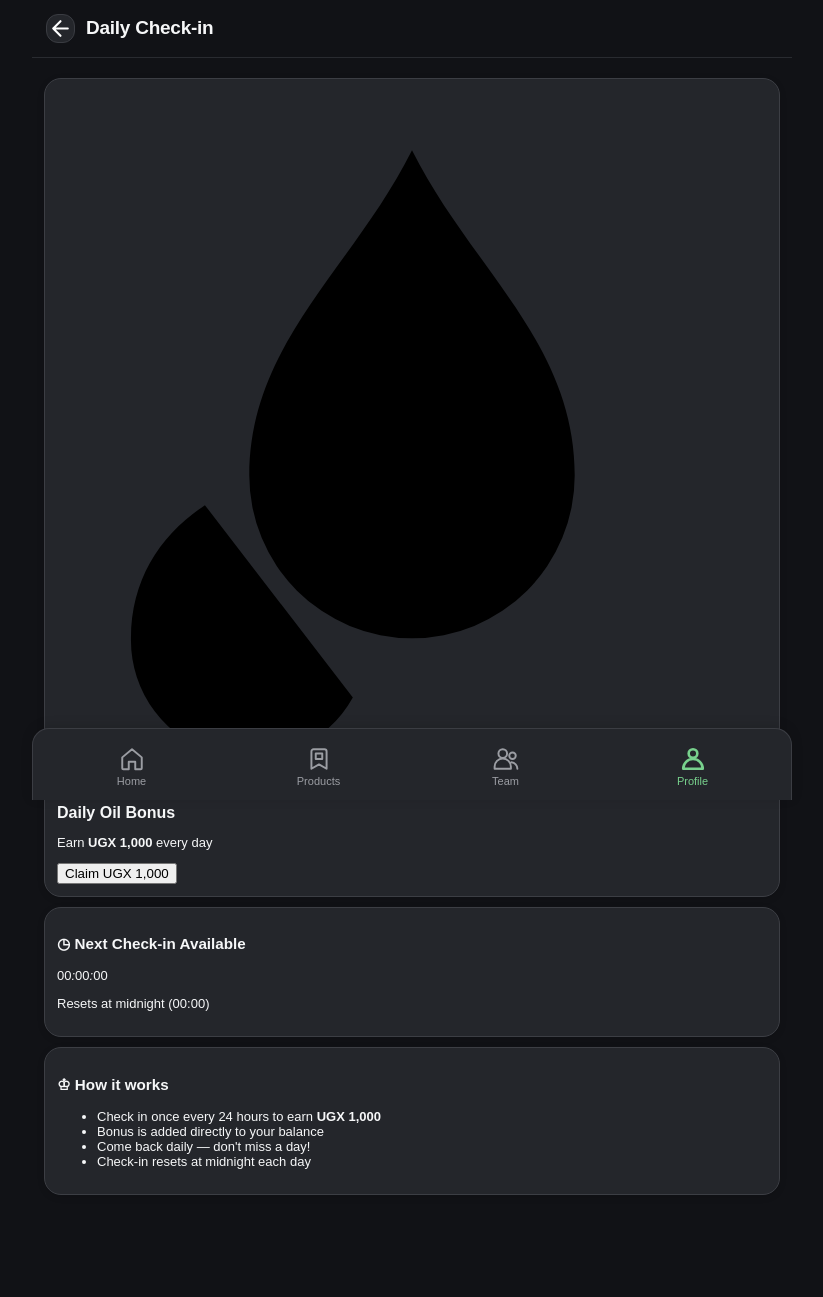
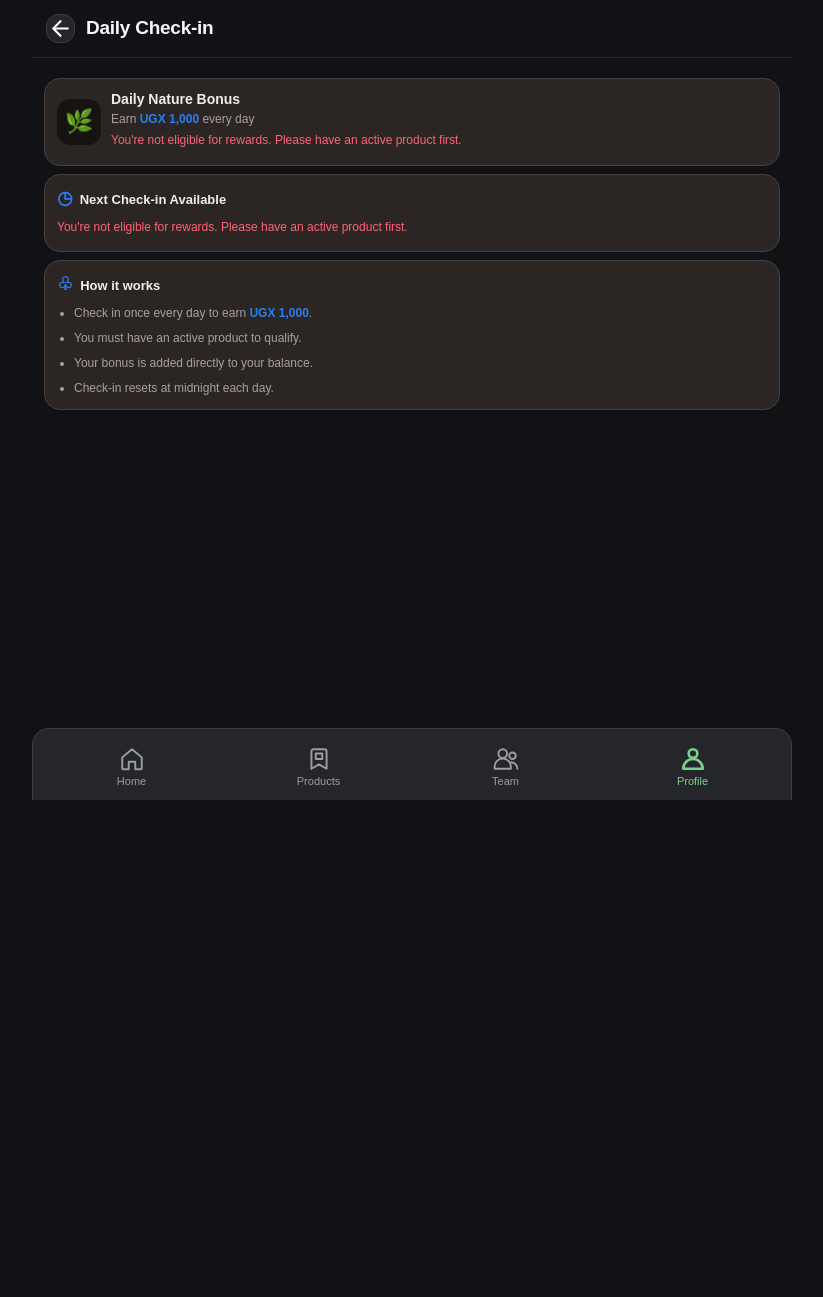
Before and after one commit to forextry298-del/NatureGrow-Creative-, a Flask app: page /checkin in a window 1280 px wide. Shown: the whole page, without its empty margins (228-1051 px from the left). After the commit the page ends 800 px from the top, so only its background shows below. Run offline with Flask 3, Linux system fonts and the light colour scheme; the visitor is signed in with stand-in values (Sample User, id 1); data comes from the database, SQL or seed files in the repository; data that the repository does not hold is empty.

Commit message:
Enable repeatable 24-hour Nature check-in rewards

```diff
--- a/app.py
+++ b/app.py
@@ -161,15 +161,100 @@ def withdraw():
    flash(f"Withdrawal submitted. UGX {a:,} deducted; fee UGX {fee:,}; payout UGX {payout:,} pending processing.")
    return redirect(url_for("history"))
  return render_template("withdraw.html",u=u)
-@app.route("/checkin",methods=["GET","POST"])
+
+@app.route("/checkin", methods=["GET", "POST"])
 @need
 def checkin():
- today=date.today().isoformat();u=user()
- with con() as c:
-  claimed=c.execute("SELECT 1 FROM checkins WHERE user_id=? AND day=?",(u["id"],today)).fetchone() is not None
-  if request.method=="POST" and not claimed:
-   now=datetime.now().isoformat();c.execute("INSERT INTO checkins VALUES(?,?)",(u["id"],today));c.execute("UPDATE users SET balance=balance+1000 WHERE id=?",(u["id"],));c.execute("INSERT INTO tx(user_id,kind,amount,note,status,created) VALUES(?,?,?,?,?,?)",(u["id"],"Bonus",1000,"Daily check-in reward","Completed",now));claimed=True;flash("UGX 1,000 check-in reward added.")
- return render_template("checkin.html",claimed=claimed)
+    from datetime import timedelta
+
+    u = user()
+    now = datetime.now().astimezone()
+
+    with con() as c:
+        c.execute("""
+            CREATE TABLE IF NOT EXISTS checkin_claims (
+                user_id INTEGER PRIMARY KEY,
+                claimed_at TEXT NOT NULL
+            )
+        """)
+
+    def get_claim(c):
+        row = c.execute(
+            "SELECT claimed_at FROM checkin_claims WHERE user_id=?",
+            (u["id"],)
+        ).fetchone()
+        if not row:
+            return None
+        last = datetime.fromisoformat(row["claimed_at"])
+        if last.tzinfo is None:
+            last = last.astimezone()
+        return last
+
+    def remaining(last, current):
+        if last is None:
+            return 0
+        return max(0, int((last + timedelta(hours=24) - current).total_seconds()))
+
+    if request.method == "POST":
+        with con() as c:
+            c.execute("BEGIN IMMEDIATE")
+
+            active = c.execute(
+                "SELECT 1 FROM projects WHERE user_id=? LIMIT 1",
+                (u["id"],)
+            ).fetchone()
+
+            last = get_claim(c)
+            seconds_left = remaining(last, now)
+
+            if not active:
+                flash(
+                    "You're not eligible for rewards. Please have an active product first.",
+                    "error"
+                )
+            elif seconds_left > 0:
+                flash("Your next reward is available after the 24-hour timer ends.", "error")
+            else:
+                stamp = now.isoformat()
+                c.execute("""
+                    INSERT INTO checkin_claims(user_id, claimed_at)
+                    VALUES(?, ?)
+                    ON CONFLICT(user_id)
+                    DO UPDATE SET claimed_at=excluded.claimed_at
+                """, (u["id"], stamp))
+
+                c.execute(
+                    "UPDATE users SET balance=balance+1000 WHERE id=?",
+                    (u["id"],)
+                )
+                c.execute("""
+                    INSERT INTO tx(user_id,kind,amount,note,status,created)
+                    VALUES(?,?,?,?,?,?)
+                """, (
+                    u["id"], "Bonus", 1000,
+                    "Daily Nature Bonus", "Completed", stamp
+                ))
+                flash("UGX 1,000 Daily Nature Bonus added to your balance.")
+
+    with con() as c:
+        active = c.execute(
+            "SELECT 1 FROM projects WHERE user_id=? LIMIT 1",
+            (u["id"],)
+        ).fetchone() is not None
+        last_claim = get_claim(c)
+
+    seconds_left = remaining(last_claim, now)
+    claimed = seconds_left > 0
+
+    return render_template(
+        "checkin.html",
+        claimed=claimed,
+        eligible=active,
+        seconds_left=seconds_left,
+        last_claim=last_claim,
+        checked_label=last_claim.astimezone().strftime("%I:%M %p") if last_claim else ""
+    )
+
 @app.route("/history")
 @need
 def history():
--- a/templates/checkin.html
+++ b/templates/checkin.html
@@ -1,66 +1,85 @@
 {% extends "base.html" %}
 {% block heading %}Daily Check-in{% endblock %}
 {% block content %}
-<section class="checkin-bonus card">
-  <div class="checkin-bonus-icon" aria-hidden="true">
-    <svg viewBox="0 0 48 48"><path d="M24 4c-4 8-11 13-11 22a11 11 0 0 0 22 0c0-9-7-14-11-22Z"/><path d="M10 28c-3 2-5 5-5 9a8 8 0 0 0 15 4"/></svg>
+<style>
+.nature-check{font-size:12px;color:#eee}
+.nature-check .nc-card{background:#2b2624;border:1px solid #49413e;border-radius:16px;padding:12px;margin:8px 0}
+.nature-check .nc-bonus{display:flex;align-items:center;gap:10px}
+.nature-check .nc-icon{width:44px;height:46px;flex-shrink:0;border-radius:13px;background:#171312;display:grid;place-items:center;font-size:23px}
+.nature-check .nc-copy{flex:1;min-width:0}
+.nature-check h2{font-size:14px;margin:0 0 4px}
+.nature-check p{font-size:12px;line-height:1.4;color:#aaa09c;margin:4px 0}
+.nature-check .nc-btn{border:0;border-radius:20px;padding:8px 10px;font-size:11px;font-weight:bold;background:#287ff0;color:white}
+.nature-check .nc-btn:disabled{background:#393331;color:#aaa}
+.nature-check .nc-title{font-size:13px;margin:0 0 10px}
+.nature-check .nc-blue{color:#287ff0;font-size:18px;margin-right:7px}
+.nature-check .nc-clock{background:#37312f;border-radius:12px;text-align:center;padding:13px 2px;font-size:clamp(24px,7vw,32px);letter-spacing:3px;font-weight:600;font-variant-numeric:tabular-nums}
+.nature-check .nc-note{text-align:center;margin-top:9px}
+.nature-check ul{padding-left:17px;color:#aaa09c;margin:10px 0 0}
+.nature-check li{padding-bottom:8px;line-height:1.4;font-size:12px}
+.nature-check li:last-child{padding-bottom:0}
+.nature-check strong{color:#287ff0}
+</style>
+<div class="nature-check">
+  <section class="nc-card nc-bonus">
+    <div class="nc-icon">🌿</div>
+    <div class="nc-copy">
+      <h2>Daily Nature Bonus</h2>
+      <p>Earn <strong>UGX 1,000</strong> every day</p>
+      {% if not eligible %}
+        <p style="color:#ff6375">You're not eligible for rewards. Please have an active product first.</p>
+      {% else %}
+        <form method="post">
+          <button class="nc-btn" type="submit" {% if claimed %}disabled{% endif %}>
+            {% if claimed %}✓ Claimed{% else %}Claim UGX 1,000{% endif %}
+          </button>
+        </form>
+      {% endif %}
     </div>
-  <div class="checkin-bonus-copy">
-    <h2>Daily Oil Bonus</h2>
-    <p>Earn <strong>UGX 1,000</strong> every day</p>
-  </div>
-  {% if claimed %}
-  <button class="checkin-claimed" disabled><span>✓</span> Claimed</button>
+  </section>
+
+  <section class="nc-card">
+    <h2 class="nc-title"><span class="nc-blue">◷</span>Next Check-in Available</h2>
+    {% if eligible and claimed %}
+      <div class="nc-clock" id="nature-countdown" data-seconds="{{ seconds_left }}">00:00:00</div>
+      <p class="nc-note">Resets at midnight (00:00)</p>
+    {% elif not eligible %}
+      <p style="color:#ff6375">You're not eligible for rewards. Please have an active product first.</p>
     {% else %}
-  <form method="post" class="checkin-claim-form"><button class="checkin-claim" type="submit">Claim UGX 1,000</button></form>
+      <div class="nc-clock">Ready to claim</div>
+      <p class="nc-note">Claim your daily reward now.</p>
     {% endif %}
   </section>
 
-<section class="checkin-timer-card card">
-  <h3><span class="checkin-blue-icon">◷</span> Next Check-in Available</h3>
-  <div class="checkin-countdown" id="checkin-countdown" data-seconds="{{ seconds_left }}">
-    <span id="countdown-hours">00</span><i>:</i><span id="countdown-minutes">00</span><i>:</i><span id="countdown-seconds">00</span>
-  </div>
-  <p class="checkin-reset-note">Resets at midnight (00:00)</p>
-</section>
-
-{% if claimed %}
-<section class="checkin-time-card card">
-  <div class="checkin-blue-icon">▣</div>
-  <div><h3>Checked in today at</h3><p>{{ checked_label }}</p></div>
+  {% if eligible and claimed %}
+  <section class="nc-card">
+    <h2 class="nc-title"><span class="nc-blue">▣</span>Checked in today at</h2>
+    <p>{{ checked_label }}</p>
   </section>
   {% endif %}
 
-<section class="checkin-how-card card">
-  <h3><span class="checkin-blue-icon">♔</span> How it works</h3>
+  <section class="nc-card">
+    <h2 class="nc-title"><span class="nc-blue">♧</span>How it works</h2>
     <ul>
-    <li>Check in once every 24 hours to earn <strong>UGX 1,000</strong></li>
-    <li>Bonus is added directly to your balance</li>
-    <li>Come back daily — don't miss a day!</li>
-    <li>Check-in resets at midnight each day</li>
+      <li>Check in once every day to earn <strong>UGX 1,000</strong>.</li>
+      <li>You must have an active product to qualify.</li>
+      <li>Your bonus is added directly to your balance.</li>
+      <li>Check-in resets at midnight each day.</li>
     </ul>
   </section>
+</div>
 <script>
 (function(){
- const root=document.getElementById('checkin-countdown');
- if(!root)return;
- let remaining=Math.max(0,Number(root.dataset.seconds)||0);
- const h=document.getElementById('countdown-hours');
- const m=document.getElementById('countdown-minutes');
- const s=document.getElementById('countdown-seconds');
- function paint(){
-   const hours=Math.floor(remaining/3600);
-   const minutes=Math.floor((remaining%3600)/60);
-   const seconds=remaining%60;
-   h.textContent=String(hours).padStart(2,'0');
-   m.textContent=String(minutes).padStart(2,'0');
-   s.textContent=String(seconds).padStart(2,'0');
+  const el=document.getElementById('nature-countdown');
+  if(!el)return;
+  let left=Number(el.dataset.seconds||0);
+  function tick(){
+    const h=Math.floor(left/3600),m=Math.floor((left%3600)/60),s=left%60;
+    el.textContent=[h,m,s].map(v=>String(v).padStart(2,'0')).join(':');
+    if(left>0){left--;setTimeout(tick,1000);}
+    else{location.reload();}
   }
- paint();
- const timer=setInterval(function(){
-   if(remaining>0){remaining--;paint();}
-   else{clearInterval(timer);root.setAttribute('aria-label','Next check-in is available. Refresh this page.');}
- },1000);
+  tick();
 })();
 </script>
 {% endblock %}
```
Lines whose indentation alone changed are shown as unchanged.
